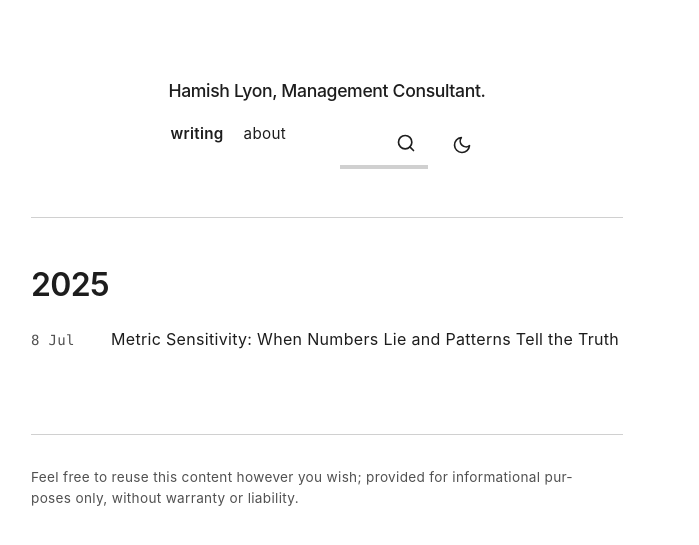
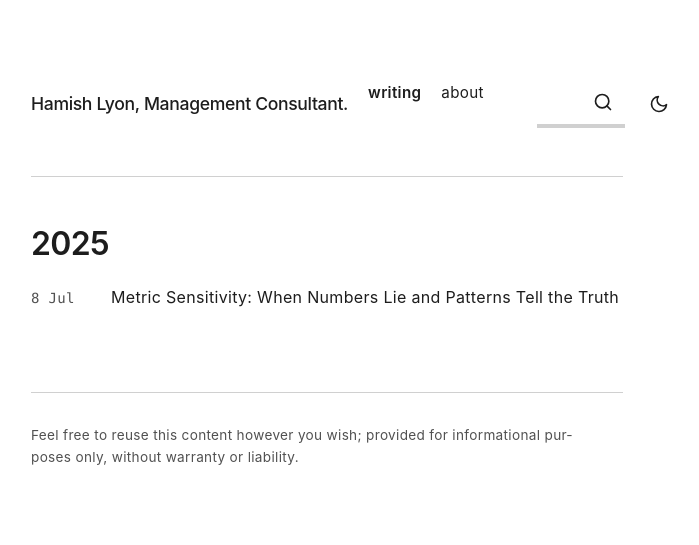
Before and after one commit to HamishFrostLyon/hamishfrostlyon.github.io, a Jekyll site: the page built from writing.html, in a window 1280 px wide. Shown: the top 545 px of the page, without its empty margins (313-1012 px from the left). Built offline with Jekyll 4.4.1, drawn with Linux system fonts in a browser that asks for light colours.

Commit message:
Fix header horizontal layout on wider screens
- Change breakpoint for horizontal header layout from 768px to 640px
- Ensure header displays side-by-side on screens wider than 640px
- Title on left, navigation/actions on right as intended

```diff
--- a/_sass/_layout.scss
+++ b/_sass/_layout.scss
@@ -19,12 +19,15 @@ header {
     border-bottom: 1px solid var(--border-color);
     margin-bottom: 2rem;
     width: 100%;
-    max-width: 100%;
+
+    @media (min-width: 640px) {
+        @include flex-between;
+        flex-direction: row;
+        flex-wrap: nowrap;
+        align-items: center;
+    }
 
     @include respond-to('tablet') {
-        @include flex-between;
-        flex-wrap: nowrap;
-        align-items: center;
         padding: 2rem 0 2.5rem 0;
         margin-bottom: 2.5rem;
     }
```
